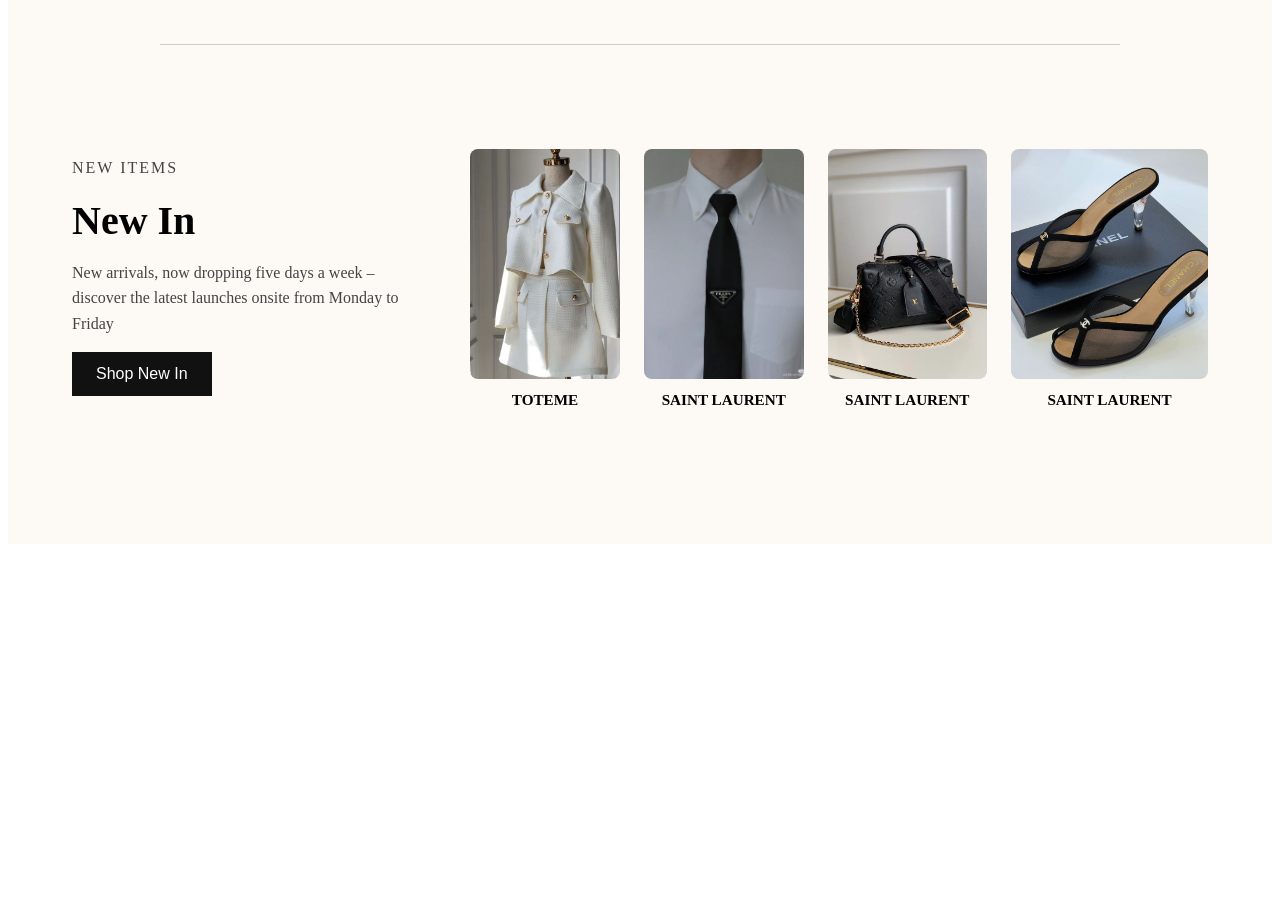
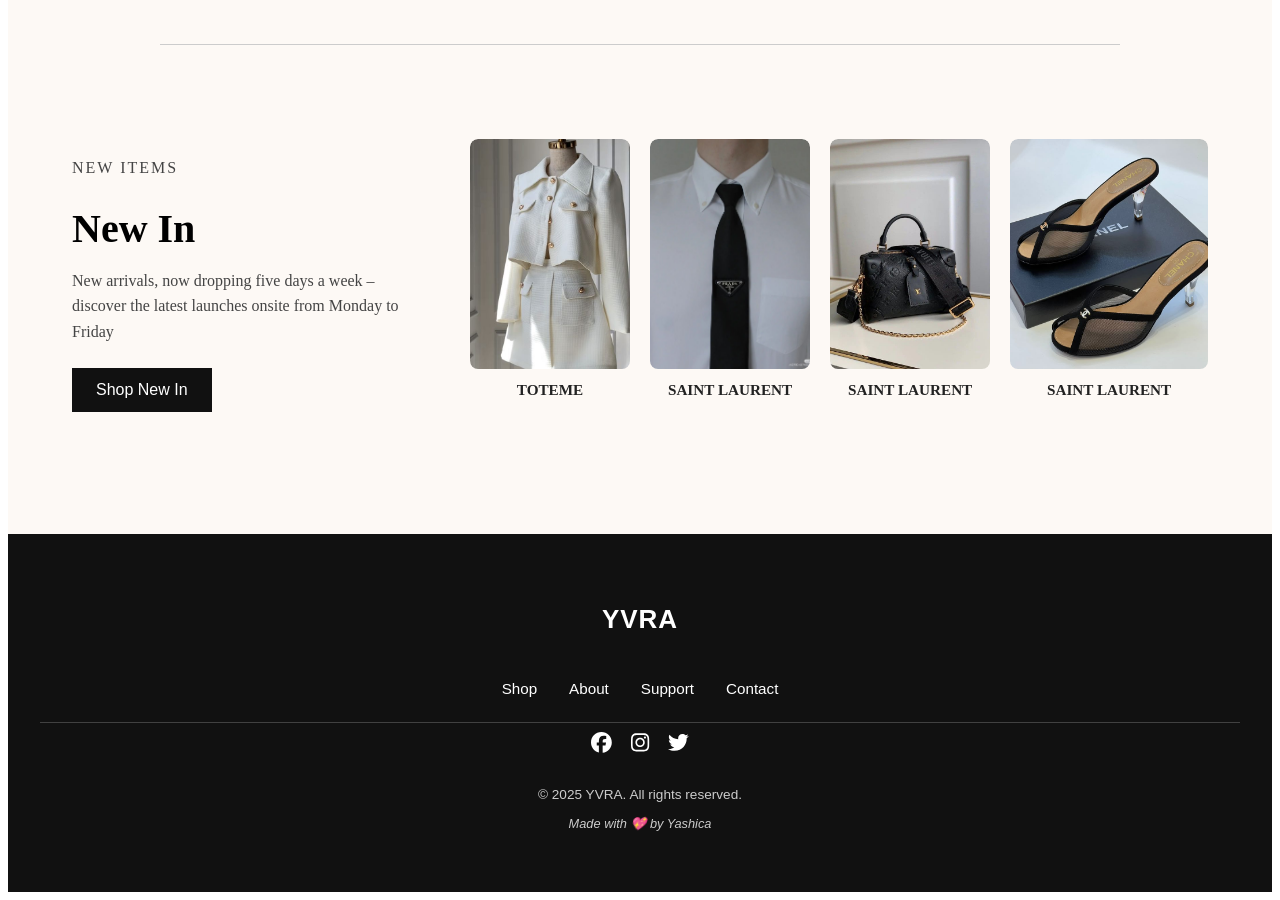
Before and after one commit to Yashi-mgr/YVRA, a React (Vite) app in the folder my-web/: page / in a window 1280 px wide. Shown: the part 540-1440 px from the top of the page. Before the commit the page ends 1092 px from the top, so only its background shows below. Built offline with nearby package versions, Linux system fonts and the light colour scheme.

Commit message:
footer changes

```diff
--- a/my-web/package.json
+++ b/my-web/package.json
@@ -10,6 +10,8 @@
     "preview": "vite preview"
   },
   "dependencies": {
+    "@fortawesome/free-brands-svg-icons": "^6.7.2",
+    "@fortawesome/react-fontawesome": "^0.2.2",
     "react": "^19.1.0",
     "react-dom": "^19.1.0"
   },
--- /dev/null
+++ b/my-web/src/App.css
@@ -0,0 +1,19 @@
+/* RESET AND GLOBAL PROTECTION */
+*{
+  margin: 0;
+  padding: 0;
+  box-sizing: border-box;
+}
+
+html, body {
+  margin: 0;
+  padding: 0;
+  overflow-x: hidden;  /* 🛡️ No left/right scroll */
+  width: 100vw;
+}
+
+#root {
+  width: 100%;
+  margin: 0;
+  padding: 0;
+}
--- a/my-web/src/App.jsx
+++ b/my-web/src/App.jsx
@@ -1,19 +1,19 @@
 import React from 'react'
-
 
 import Navbar from './Navbar.jsx'
 import Home from './Home.jsx'
-
-import './Navbar.css'
-import './Home.css'
+import Footer from './Footer.jsx'
 
 function App() {
-  return (
-    <>
+   return (
+    <div className="app-container">
       <Navbar />
-      <Home />
-    </>
-  )
+      <main style={{ flex: 1 }}>
+        <Home />
+      </main>
+      <Footer />
+    </div>
+  );
 }
 
 export default App
--- a/my-web/src/Footer.css
+++ b/my-web/src/Footer.css
@@ -0,0 +1,74 @@
+.footer {
+  background-color: #111;
+  color: white;
+  padding: 3rem 2rem;
+  margin: 0;
+  width: 100%;
+  font-family: 'Arial', sans-serif;
+  box-sizing: border-box;
+}
+
+.footer-top {
+  display: flex;
+  flex-direction: column;
+  align-items: center;
+  gap: 1.5rem;
+  border-bottom: 1px solid rgba(255, 255, 255, 0.2);
+  padding-bottom: 1.5rem;
+}
+
+.footer-logo {
+  font-size: 1.8rem;
+  font-weight: bold;
+  letter-spacing: 2px;
+}
+
+.footer-links {
+  list-style: none;
+  display: flex;
+  gap: 2rem;
+  flex-wrap: wrap;
+  padding: 0;
+  margin: 0;
+}
+
+.footer-links a {
+  color: white;
+  text-decoration: none;
+  font-size: 0.95rem;
+  transition: color 0.3s ease;
+}
+
+.footer-links a:hover {
+  color: #aaa;
+}
+
+.footer-bottom {
+  text-align: center;
+  margin-top: 2rem;
+  font-size: 0.85rem;
+  color: #ccc;
+}
+
+.credits {
+  font-style: italic;
+  font-size: 0.8rem;
+  margin-top: 0.2rem;
+}
+
+.social-icons {
+  display: flex;
+  gap: 1.2rem;
+  justify-content: center;
+  font-size: 1.3rem;
+  margin-top: 0.5rem;
+}
+
+.social-icons a {
+  color: white;
+  transition: color 0.3s ease;
+}
+
+.social-icons a:hover {
+  color: #aaa;
+}
--- a/my-web/src/Footer.jsx
+++ b/my-web/src/Footer.jsx
@@ -1,10 +1,32 @@
 import React from 'react'
 import './Footer.css'
+import { FontAwesomeIcon } from '@fortawesome/react-fontawesome'
+import { faFacebook, faInstagram, faTwitter } from '@fortawesome/free-brands-svg-icons'
 
 const Footer = () => {
   return (
     <footer className='footer'>
-        <div className='logo'>YVRA</div>
+      <div className='footer-top'>
+        <h2 className='logo'>YVRA</h2>
+        <ul className='footer-links'>
+          <li><a href="#">Shop</a></li>
+          <li><a href="#">About</a></li>
+          <li><a href="#">Support</a></li>
+          <li><a href="#">Contact</a></li>
+        </ul>
+      </div>
+
+      <div className="social-icons">
+        <a href="#"><FontAwesomeIcon icon={faFacebook} /></a>
+        <a href="#"><FontAwesomeIcon icon={faInstagram} /></a>
+        <a href="#"><FontAwesomeIcon icon={faTwitter} /></a>
+      </div>
+
+
+      <div className="footer-bottom">
+        <p>© {new Date().getFullYear()} YVRA. All rights reserved.</p>
+        <p className="credits">Made with 💖 by Yashica</p>
+      </div>
 
     </footer>
   )
--- a/my-web/src/Home.jsx
+++ b/my-web/src/Home.jsx
@@ -3,6 +3,7 @@ import './Home.css'
 import homeImage from './assets/homePage.jpeg'
 import cover from './assets/rightcover.jpeg'
 import NewIn from './NewIn.jsx'
+
 
 const Home = () => {
   return (
@@ -26,7 +27,6 @@ const Home = () => {
       <hr className="divider" />
 
       <NewIn />
-
     </div>
   )
 }
--- a/my-web/src/Navbar.css
+++ b/my-web/src/Navbar.css
@@ -1,7 +1,8 @@
 .navbar {
   position: fixed;
   top: 0;
-  width: 95%;
+  left: 0;
+  width: 100%;
   padding: 1rem 2rem;
   display: flex;
   justify-content: space-between;
--- a/my-web/src/NewIn.css
+++ b/my-web/src/NewIn.css
@@ -1,19 +1,24 @@
 .newin-section {
   display: flex;
+  flex-direction: row;
   gap: 3rem;
   padding: 4rem 2rem;
   align-items: flex-start;
-  flex-wrap: wrap;
+  justify-content: center;
+  overflow-x: hidden;
+  box-sizing: border-box;
 }
 
 .newin-text {
   max-width: 350px;
+  flex-shrink: 0;
 }
 
 .small-label {
   color: gray;
   letter-spacing: 2px;
   font-size: 0.8rem;
+  margin-bottom: 0.5rem;
 }
 
 .newin-text h2 {
@@ -25,6 +30,7 @@
   color: #444;
   font-size: 1rem;
   line-height: 1.6;
+  margin-bottom: 1.5rem;
 }
 
 .shop-btn {
@@ -41,18 +47,21 @@
   background-color: #333;
 }
 
-.New-In {
+.newin-products {
   display: flex;
-  gap: 1.5rem;
+  flex-direction: row;
+  gap: 20px;
+  flex-wrap: nowrap;
   overflow-x: auto;
   padding-bottom: 1rem;
-  flex: 1; /*Take the remaining space beside the text*/
 }
 
 .product-card {
-  min-width: 150px;
+  min-width: 160px;
   text-align: center;
- margin-top: 10px;
+  position: relative;
+  border-radius: 8px;
+  overflow: hidden;
 }
 
 .product-card img {
@@ -60,11 +69,33 @@
   height: 230px;
   object-fit: cover;
   border-radius: 8px;
+  transition: transform 0.3s ease;
 }
 
+.product-card:hover img {
+  transform: scale(1.05);
+}
+
+.product-card::after {
+  content: '';
+  position: absolute;
+  bottom: 0;
+  left: 0;
+  height: 100%;
+  width: 100%;
+  background: linear-gradient(to top, rgba(68, 46, 30, 0.4), transparent);
+  opacity: 0;
+  transition: opacity 0.3s ease;
+  border-radius: 8px;
+}
+
+.product-card:hover::after {
+  opacity: 1;
+}
 
 .brand-name {
   margin-top: 8px;
   font-weight: 600;
   font-size: 0.95rem;
+  color: #222;
 }
--- a/my-web/src/NewIn.jsx
+++ b/my-web/src/NewIn.jsx
@@ -22,7 +22,7 @@ const products = [
     image: '/products/home4.jpeg',
     brand: 'SAINT LAURENT'
   }
-]
+];
 
 const NewIn = () => {
   return (
@@ -37,8 +37,8 @@ const NewIn = () => {
          <button className="shop-btn">Shop New In</button>
       </div>
 
-       <div className="New-In">
-         {products.map(item => (
+       <div className="newin-products">
+         {products.map((item) => (
            <div className="product-card" key={item.id}>
               <img src={item.image} alt={item.brand} />
               <p className="brand-name">{item.brand}</p>
```
Also changed, not shown: 1 other file (tests, documents, lock files or other folders).
